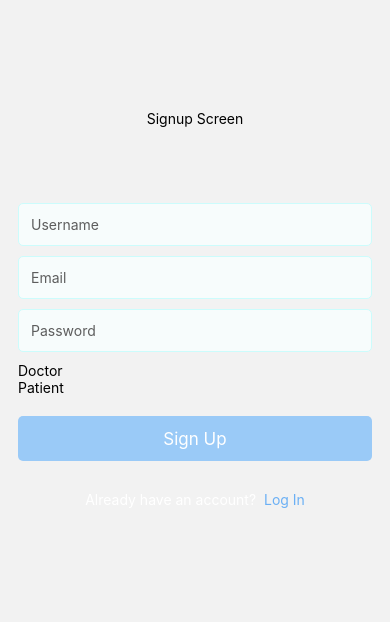
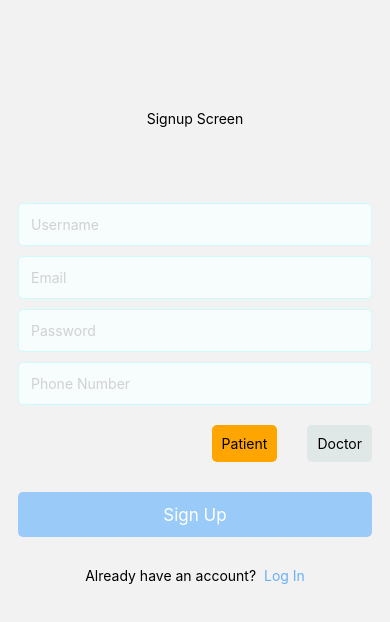
Before and after one commit to tejeswar68/megathon_five_amigos, a React Native app in the folder client/: screen /SignupScreen in a window 390 px wide. Shown: the top 622 px of the page. Built offline with nearby package versions, Linux system fonts and the light colour scheme; no server answers.

Commit message:
signup form completed

```diff
--- a/client/components/signupScreen/SignupForm.js
+++ b/client/components/signupScreen/SignupForm.js
@@ -1,5 +1,5 @@
 import { View, Text, TextInput, StyleSheet, TouchableOpacity, Alert } from 'react-native'
-import React from 'react'
+import React, { useState } from 'react'
 import { Formik } from 'formik'
 import * as Yup from 'yup'
 import Validator from 'email-validator'
@@ -38,34 +38,57 @@ const styles = StyleSheet.create({
         width: '100%',
         justifyContent: 'center',
         marginTop: 30,
-    }
+    },
+    usersContainer: {
+        flexDirection: 'row',
+        justifyContent: 'flex-end',
+        marginVertical: 10,
+    },
+    toggleButton: isSelected => ({
+        marginLeft: 30,
+        backgroundColor: isSelected ? 'orange' : '#dfe8e7',
+        alignItems: 'center',
+        justifyContent: 'center',
+        borderRadius: 5,
+        padding: 10,
+    })
+
 })
 
 const SignupForm = ({ navigation }) => {
+    const phoneRegex = RegExp(
+        /(\+91\ )[6-9]{1}[0-9 ]{4}[0-9 ]{4}[0-9]{3}/,
+    );
+
     const SignupFormSchema = Yup.object().shape({
         username: Yup.string().required().min(2, 'A username is required'),
         email: Yup.string().email().required('An email is required'),
         password: Yup.string().required().min(6, 'Your password has to be at least 6 characters'),
+        phone: Yup.string().matches(phoneRegex, "Invalid phone").required("Phone is required")
     })
-    const onSignup = async (email, password, username) => {
+    const onSignup = async (email, password, username, phone) => {
         await createUserWithEmailAndPassword(auth, email, password).then((userCredential) => {
             const user = userCredential.user;
-            setDoc(doc(db, "patients", user.email), {
-                patient_uid: user.uid,
+            setDoc(doc(db, "users", user.email), {
+                user_uid: user.uid,
                 username: username,
                 email: user.email,
-                profile_picture: `https://avatars.dicebear.com/api/bottts/${username}.png?background=%235C5857`
+                phone: phone,
+                isDoctor: !isSelected,
+                profile_picture: `https://avatars.dicebear.com/api/${isSelected ? "bottts" : "open-peeps"}/${username}.png?background=%235C5857`
             });
         }).catch((error) => {
             console.log(error.message)
         });
     }
 
+    const [isSelected, setIsSelected] = useState(true);
+
     return (
         <View style={styles.wrapper}>
             <Formik
-                initialValues={{ username: '', email: '', password: '' }} onSubmit={(values) => {
-                    onSignup(values.email, values.password, values.username);
+                initialValues={{ username: '', email: '', password: '', phone: '' }} onSubmit={(values) => {
+                    onSignup(values.email, values.password, values.username, values.phone);
                 }}
                 validationSchema={SignupFormSchema}
                 validateOnMount={true}
@@ -77,12 +100,11 @@ const SignupForm = ({ navigation }) => {
                             borderWidth: 1,
                         }]}>
                             <TextInput
-                                placeholderTextColor='#5d5d5d'
+                                placeholderTextColor='#d1d1d1'
                                 placeholder='Username'
                                 autoCapitalize='none'
                                 autoFocus={true}
                                 textContentType='username'
-                                style={{ color: 'white' }}
                                 onChangeText={handleChange('username')}
                                 onBlur={handleBlur('username')}
                                 value={values.username}
@@ -93,12 +115,11 @@ const SignupForm = ({ navigation }) => {
                             borderWidth: 1,
                         }]}>
                             <TextInput
-                                placeholderTextColor='#5d5d5d'
+                                placeholderTextColor='#d1d1d1'
                                 placeholder='Email'
                                 autoCapitalize='none'
                                 keyboardType='email-address'
                                 textContentType='emailAddress'
-                                style={{ color: 'white' }}
                                 onChangeText={handleChange('email')}
                                 onBlur={handleBlur('email')}
                                 value={values.email}
@@ -109,21 +130,40 @@ const SignupForm = ({ navigation }) => {
                             borderWidth: 1,
                         }]}>
                             <TextInput
-                                placeholderTextColor='#5d5d5d'
+                                placeholderTextColor='#d1d1d1'
                                 placeholder='Password'
                                 autoCapitalize='none'
                                 autoCorrect={false}
                                 secureTextEntry={true}
                                 textContentType='password'
-                                style={{ color: 'white' }}
                                 onChangeText={handleChange('password')}
                                 onBlur={handleBlur('password')}
                                 value={values.password}
                             />
                         </View>
-                        <View>
-                            <Text>Doctor</Text>
-                            <Text>Patient</Text>
+                        <View style={[styles.inputField, {
+                            borderColor: 1 > values.phone.length || values.phone.length >= 6 ? '#ccfcfc' : 'red',
+                            borderWidth: 1,
+                        }]}>
+                            <TextInput
+                                placeholderTextColor='#d1d1d1'
+                                placeholder='Phone Number'
+                                autoCapitalize='none'
+                                keyboardType='phone-pad'
+                                autoCorrect={false}
+                                textContentType='number'
+                                onChangeText={handleChange('phone')}
+                                onBlur={handleBlur('phone')}
+                                value={values.phone}
+                            />
+                        </View>
+                        <View style={styles.usersContainer}>
+                            <TouchableOpacity onPressOut={() => { setIsSelected(!isSelected) }}>
+                                <Text style={styles.toggleButton(isSelected)}>Patient</Text>
+                            </TouchableOpacity>
+                            <TouchableOpacity onPressOut={() => { setIsSelected(!isSelected) }}>
+                                <Text style={styles.toggleButton(!isSelected)}>Doctor</Text>
+                            </TouchableOpacity>
                         </View>
 
                         <TouchableOpacity style={styles.button(isValid)} onPressOut={handleSubmit}>
@@ -131,7 +171,7 @@ const SignupForm = ({ navigation }) => {
                         </TouchableOpacity>
 
                         <View style={styles.loginContainer}>
-                            <Text style={{ color: '#fff' }}>Already have an account?</Text>
+                            <Text>Already have an account?</Text>
                             <TouchableOpacity onPressOut={() => { navigation.push('LoginScreen') }}>
                                 <Text style={{ color: '#6BB0F5' }}>  Log In</Text>
                             </TouchableOpacity>
```
